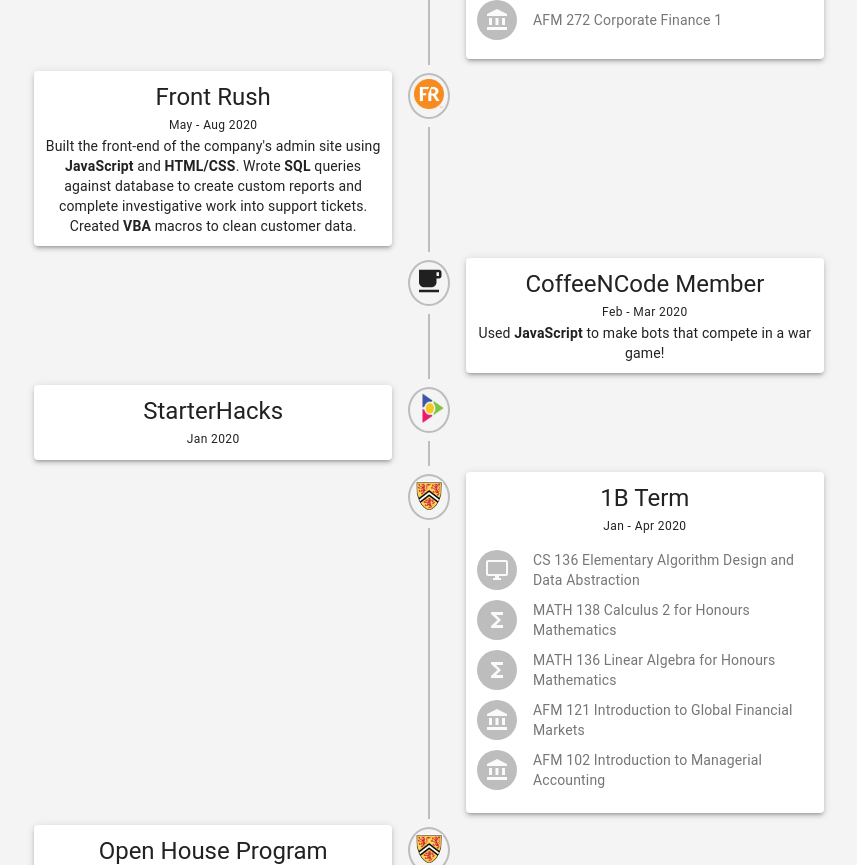
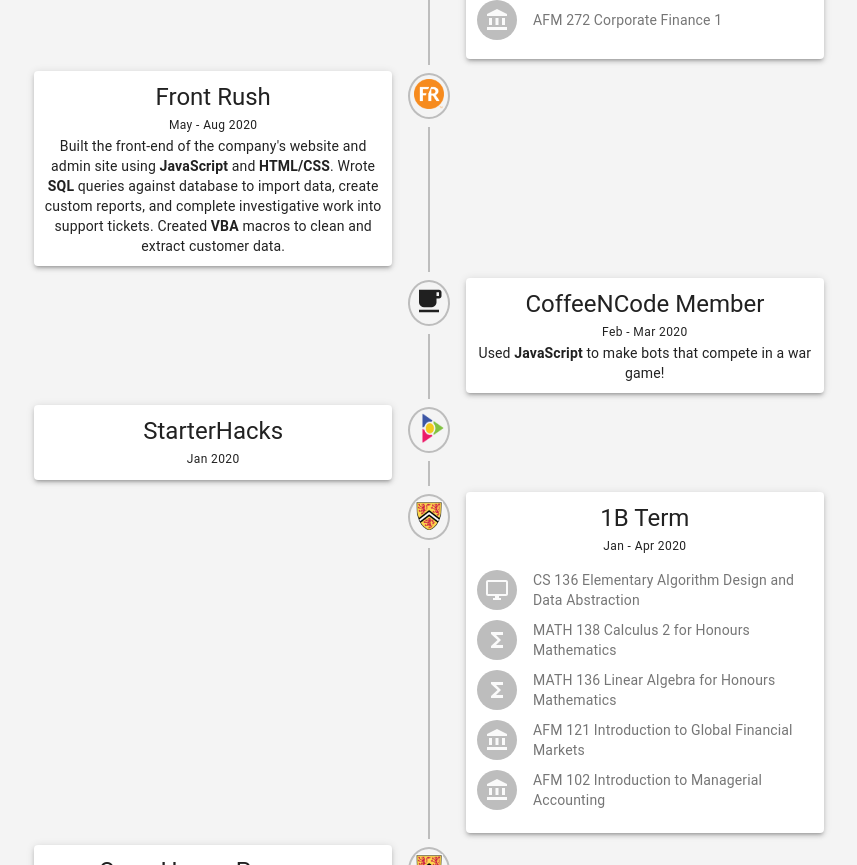
Before and after one commit to JamesCahyadi/Personal-Website, a React (Create React App) app: page / in a window 1280 px wide. Shown: the part 1220-2085 px from the top of the page, without its empty margins (211-1068 px from the left). Built offline with nearby package versions, Linux system fonts and the light colour scheme.

Commit message:
updated FR description

```diff
--- a/src/components/Experience.js
+++ b/src/components/Experience.js
@@ -132,7 +132,7 @@
                                 May - Aug 2020
                         </Typography>
                             <Typography variant="body2">
-                                Built the front-end of the company's admin site using <b>JavaScript</b> and <b>HTML/CSS</b>. Wrote <b>SQL</b> queries against database to create custom reports and complete investigative work into support tickets. Created <b>VBA</b> macros to clean customer data.
+                                Built the front-end of the company's website and admin site using <b>JavaScript</b> and <b>HTML/CSS</b>. Wrote <b>SQL</b> queries against database to import data, create custom reports, and complete investigative work into support tickets. Created <b>VBA</b> macros to clean and extract customer data.
                         </Typography>
                         </Paper>
                     </TimelineContent>
```
